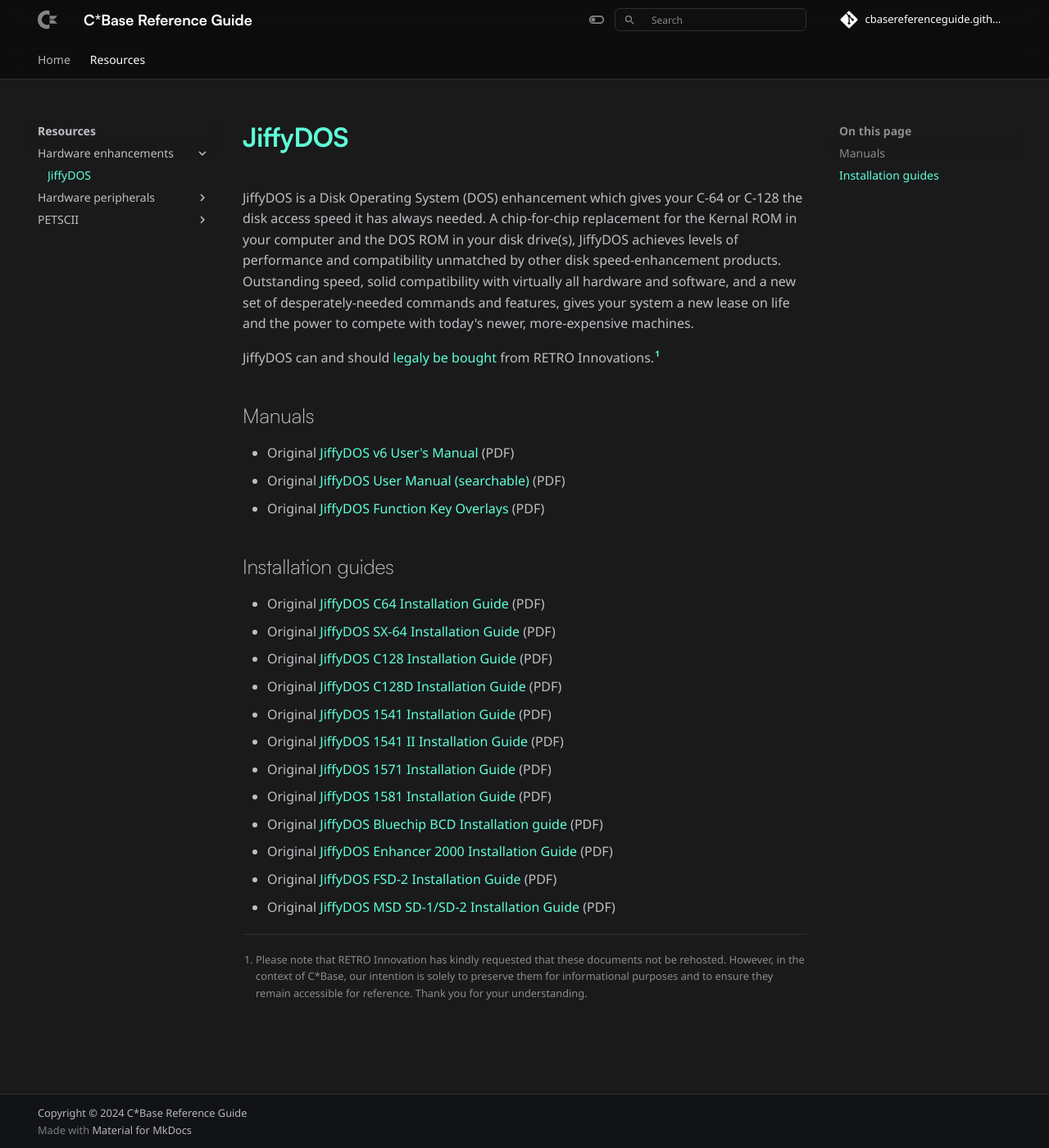
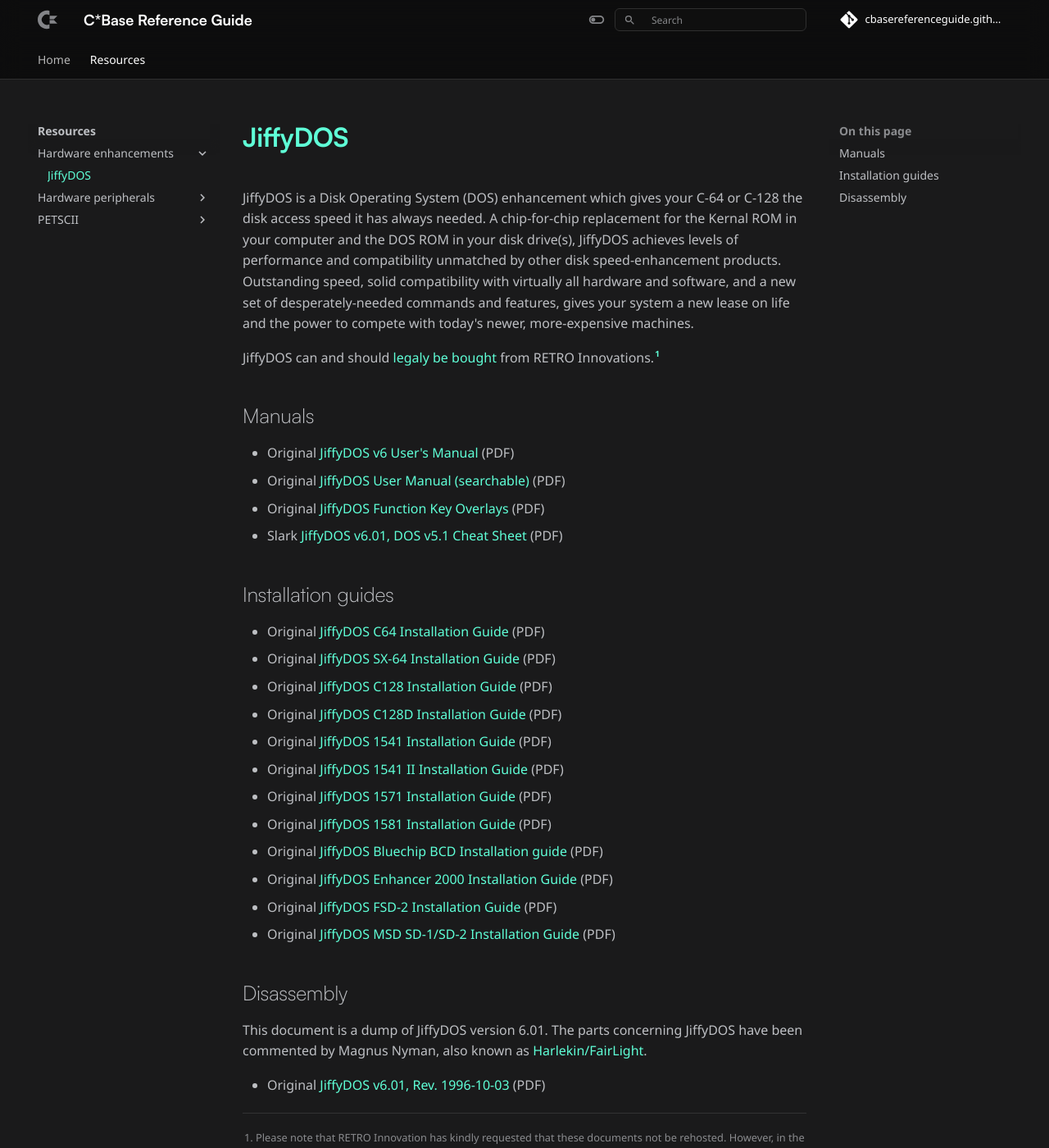
Before and after one commit to cbasereferenceguide/cbasereferenceguide.github.io, an MkDocs documentation site: the page built from docs/resources/hardware-enhancements/jiffydos.md, in a window 1280 px wide and 1400 px high. Shown: the whole window at 82% size. Built offline with MkDocs 1.6.1 and Material for MkDocs 9.7.7, drawn with Linux system fonts in a browser that asks for light colours; nearby versions of some CDN libraries; comment, search, counter and statistics services are not loaded.

Commit message:
Updated filenames and path for PDF manuals

```diff
--- a/docs/resources/hardware-enhancements/jiffydos.md
+++ b/docs/resources/hardware-enhancements/jiffydos.md
@@ -5,22 +5,29 @@
 JiffyDOS can and should [legaly be bought](http://www.go4retro.com) from RETRO Innovations.[^1]
 
 ## Manuals
-- Original [JiffyDOS v6 User's Manual](jiffydos/JiffyDOS_V6_User_Manual.pdf) (PDF)
-- Original [JiffyDOS User Manual (searchable)](jiffydos/JiffyDOS_V6_User_Manual_(searchable).pdf) (PDF)
-- Original [JiffyDOS Function Key Overlays](jiffydos/JiffyDOS-Overlays.pdf) (PDF)
+- Original [JiffyDOS v6 User's Manual](JiffyDOS_v6_User_Manual.pdf) (PDF)
+- Original [JiffyDOS User Manual (searchable)](JiffyDOS_v6_User_Manual_Searchable.pdf) (PDF)
+- Original [JiffyDOS Function Key Overlays](JiffyDOS_Overlays.pdf) (PDF)
+- Slark [JiffyDOS v6.01, DOS v5.1 Cheat Sheet](JffyDOS_v6.01_DOS-v5.1_Commands.pdf) (PDF)
 
 ## Installation guides
-- Original [JiffyDOS C64 Installation Guide](jiffydos/JiffyDOS_C64_Installation_Guide.pdf) (PDF)
-- Original [JiffyDOS SX-64 Installation Guide](jiffydos/JiffyDOS_SX-64_Installation_Guide.pdf) (PDF)
-- Original [JiffyDOS C128 Installation Guide](jiffydos/JiffyDOS_C128_Installation_Guide.pdf) (PDF)
-- Original [JiffyDOS C128D Installation Guide](jiffydos/JiffyDOS_C128D_Installation_Guide.pdf) (PDF)
-- Original [JiffyDOS 1541 Installation Guide](jiffydos/JiffyDOS_1541_Installation_Guide.pdf) (PDF)
-- Original [JiffyDOS 1541 II Installation Guide](jiffydos/JiffyDOS_1541-II_Installation_Guide.pdf) (PDF)
-- Original [JiffyDOS 1571 Installation Guide](jiffydos/JiffyDOS_1571_Installation_Guide.pdf) (PDF)
-- Original [JiffyDOS 1581 Installation Guide](jiffydos/JiffyDOS_1581_Installation_Guide.pdf) (PDF)
-- Original [JiffyDOS Bluechip BCD Installation guide](jiffydos/JiffyDOS_Bluechip-BCD_Installation_Guide.pdf) (PDF)
-- Original [JiffyDOS Enhancer 2000 Installation Guide](jiffydos/JiffyDOS_Enchancer_2000_Installation_Guide.pdf) (PDF)
-- Original [JiffyDOS FSD-2 Installation Guide](jiffydos/JiffyDOS_FSD-2_Installation_Guide.pdf) (PDF)
-- Original [JiffyDOS MSD SD-1/SD-2 Installation Guide](jiffydos/JiffyDOS_MSD_SD-1_SD-2_Installation_Guide.pdf) (PDF)
+- Original [JiffyDOS C64 Installation Guide](JiffyDOS_C64_Installation_Guide.pdf) (PDF)
+- Original [JiffyDOS SX-64 Installation Guide](JiffyDOS_SX-64_Installation_Guide.pdf) (PDF)
+- Original [JiffyDOS C128 Installation Guide](JiffyDOS_C128_Installation_Guide.pdf) (PDF)
+- Original [JiffyDOS C128D Installation Guide](JiffyDOS_C128D_Installation_Guide.pdf) (PDF)
+- Original [JiffyDOS 1541 Installation Guide](JiffyDOS_1541_Installation_Guide.pdf) (PDF)
+- Original [JiffyDOS 1541 II Installation Guide](JiffyDOS_1541-II_Installation_Guide.pdf) (PDF)
+- Original [JiffyDOS 1571 Installation Guide](JiffyDOS_1571_Installation_Guide.pdf) (PDF)
+- Original [JiffyDOS 1581 Installation Guide](JiffyDOS_1581_Installation_Guide.pdf) (PDF)
+- Original [JiffyDOS Bluechip BCD Installation guide](JiffyDOS_Bluechip-BCD_Installation_Guide.pdf) (PDF)
+- Original [JiffyDOS Enhancer 2000 Installation Guide](JiffyDOS_Enchancer_2000_Installation_Guide.pdf) (PDF)
+- Original [JiffyDOS FSD-2 Installation Guide](JiffyDOS_FSD-2_Installation_Guide.pdf) (PDF)
+- Original [JiffyDOS MSD SD-1/SD-2 Installation Guide](JiffyDOS_MSD_SD-1_SD-2_Installation_Guide.pdf) (PDF)
+
+## Disassembly
+This document is a dump of JiffyDOS version 6.01. The parts concerning JiffyDOS have been commented by Magnus Nyman, also known as [Harlekin/FairLight](https://csdb.dk/scener/?id=583).
+
+- Original [JiffyDOS v6.01, Rev. 1996-10-03](JiffyDOS_v6.01_DisAssembly.pdf) (PDF)
+
 
 [^1]: Please note that RETRO Innovation has kindly requested that these documents not be rehosted. However, in the context of C*Base, our intention is solely to preserve them for informational purposes and to ensure they remain accessible for reference. Thank you for your understanding.
```
Also changed, not shown: docs/resources/hardware-peripherals/creative-micro-designs.md (+4 -4 lines), docs/resources/hardware-peripherals/floppy-disk-drives.md (+4 -4 lines), docs/resources/hardware-peripherals/ide64.md (+2 -2 lines), 18 other files.
